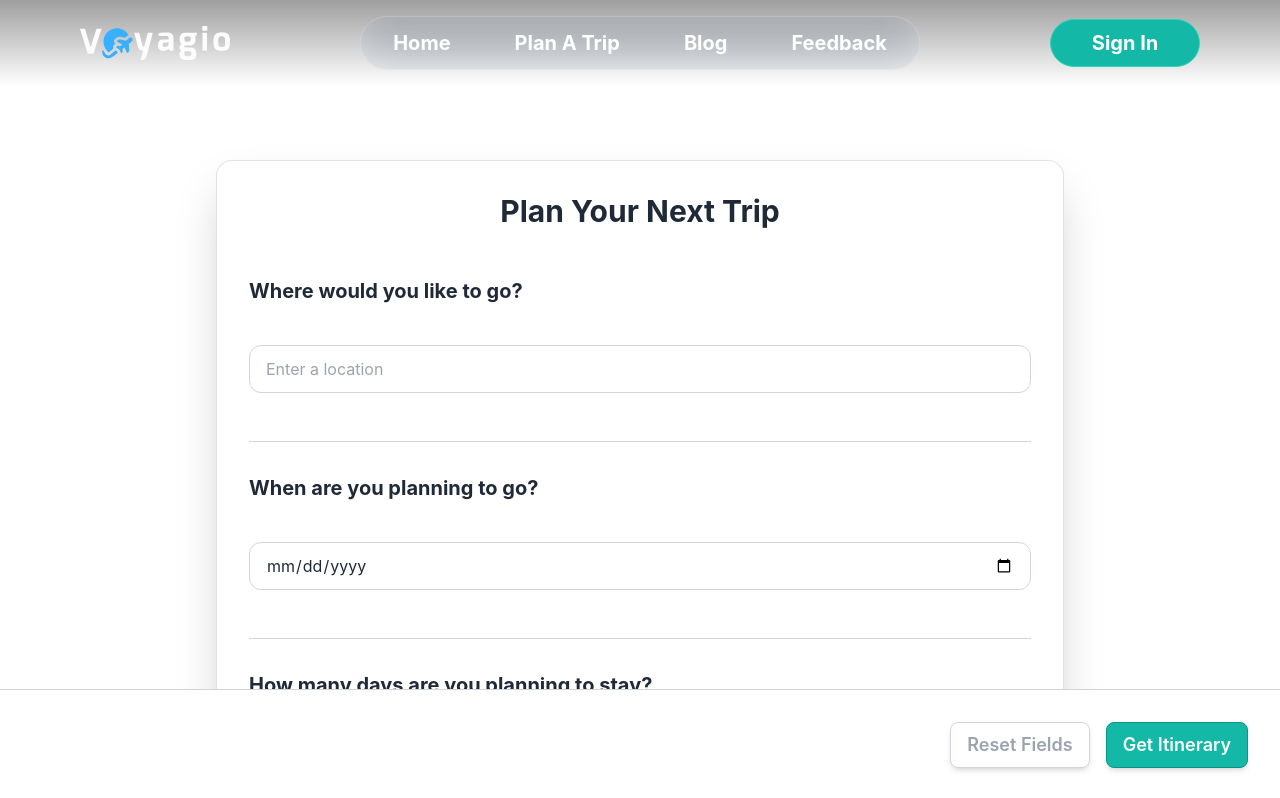
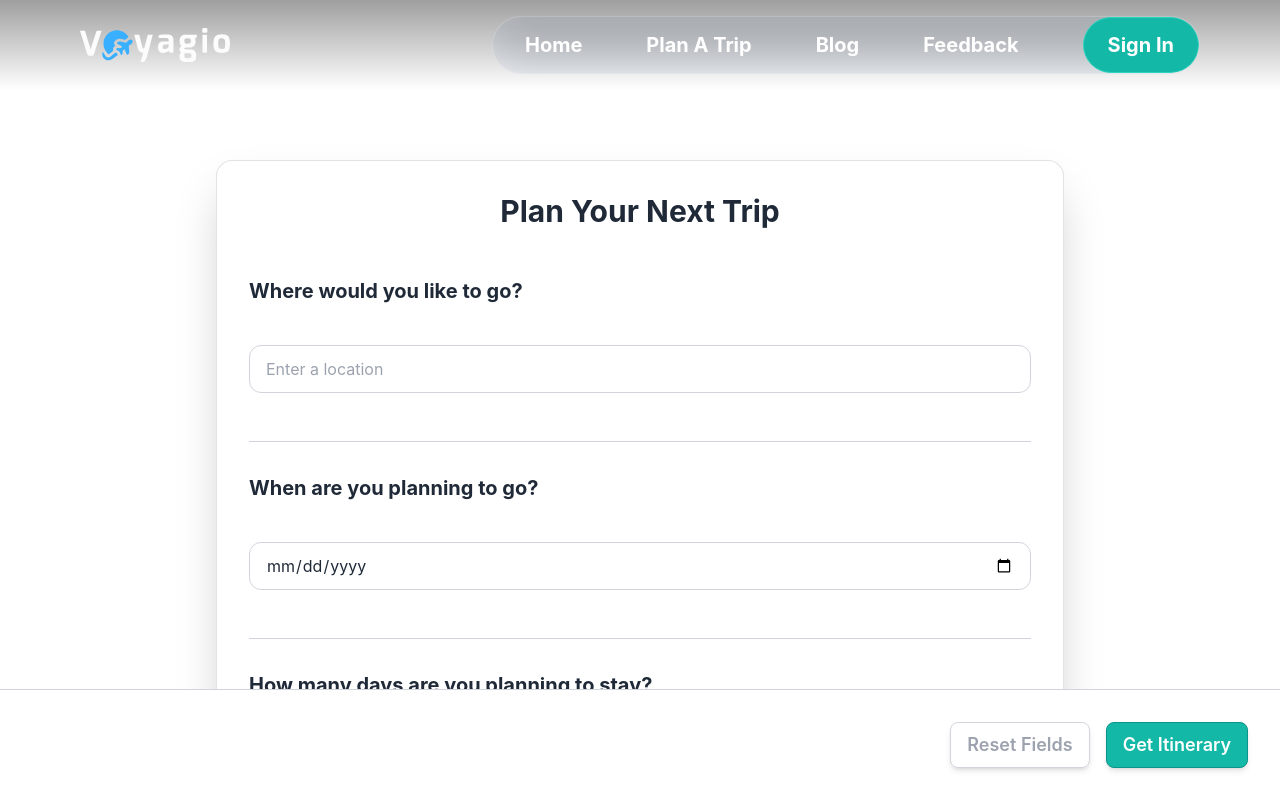
Before and after one commit to szilrdmate/voyagio, a React (Vite) app: page /planner in a window 1280 px wide. Shown: the top 798 px of the page. Built offline with nearby package versions, Linux system fonts and the light colour scheme; no server answers.

Commit message:
Experimenting with geocoding api, new navigation layout

```diff
--- a/package.json
+++ b/package.json
@@ -15,6 +15,7 @@
     "@fortawesome/free-solid-svg-icons": "^6.5.1",
     "@fortawesome/react-fontawesome": "^0.2.0",
     "@heroicons/react": "^2.1.1",
+    "@mapbox/mapbox-sdk": "^0.15.3",
     "@reduxjs/toolkit": "^2.0.1",
     "@types/mapbox-gl": "^2.7.19",
     "@types/react-router-dom": "^5.3.3",
@@ -32,6 +33,7 @@
     "remark-html": "^16.0.1"
   },
   "devDependencies": {
+    "@types/mapbox__mapbox-sdk": "^0.14.0",
     "@types/react": "^18.2.47",
     "@types/react-dom": "^18.2.17",
     "@types/react-redux": "^7.1.33",
--- a/src/components/DesktopNav.tsx
+++ b/src/components/DesktopNav.tsx
@@ -8,20 +8,20 @@ const DesktopNav = () => {
   const { user, loading } = UserAuth();
   const path =
     location.pathname == "/signin" || location.pathname == "/signup"
-      ? "opacity-0"
+      ? "hidden"
       : "";
 
   const navLoadClass = loading ? "opacity-0" : "";
 
   return (
     <div className='text-white backdrop-blur-xl w-full absolute box-border py-4 bg-gradient-to-b from-[#00000060] to-transaprent'>
-      <div className=' flex items-center justify-between mx-auto px-4 max-w-6xl '>
+      <div className='flex items-center justify-between mx-auto px-4 max-w-6xl '>
         <div>
           <NavLink to='/'>
             <img src='/logo.svg' className='w-[150px]' alt='Voyagio logo' />
           </NavLink>
         </div>
-        <div className='overflow-hidden rounded-full py-3 font-bold text-xl bg-blue-100 border-[1px] border-white border-opacity-20 bg-opacity-20 backdrop-blur-xl'>
+        <div className='flex itmes-center overflow-hidden rounded-full font-bold text-xl bg-blue-100 border-[1px] border-white border-opacity-20 bg-opacity-20 backdrop-blur-xl'>
           <NavLink
             to='/'
             className='hover:text-blue-400 py-[14px] transition-color duration-150 px-8 rounded-full'>
@@ -43,25 +43,23 @@ const DesktopNav = () => {
             className='hover:text-blue-400 py-[14px] transition-color duration-150 px-8 rounded-full'>
             Feedback
           </Link>
-        </div>
           {!user ? (
             <NavLink
               to='/signin'
-            className={`bg-teal-500 h-12 border border-teal-400 w-[150px] flex justify-center items-center text-xl font-bold rounded-full ${navLoadClass} ${path}`}>
+              className={`bg-teal-500 px-6 ml-8 border border-teal-400 flex justify-center items-center text-xl font-bold rounded-full ${navLoadClass} ${path}`}>
               Sign In
             </NavLink>
           ) : (
-          <div className='w-[150px] flex justify-center items-center'>
             <NavLink
               to='/account'
-              className={`bg-blue-500 h-12 w-fit flex justify-center items-center text-xl font-bold rounded-full`}>
+              className={`bg-blue-500 ml-8 w-fit flex justify-center items-center text-xl font-bold rounded-full`}>
               <FontAwesomeIcon
                 className='border-4 border-blue-500 rounded-full text-blue-300 text-5xl'
                 icon={faCircleUser}
               />
             </NavLink>
+          )}
         </div>
-        )}
       </div>
     </div>
   );
--- a/src/components/Itinerary.tsx
+++ b/src/components/Itinerary.tsx
@@ -98,7 +98,7 @@ const ItineraryPlanner = () => {
         <h2 className='text-3xl font-bold'>Plan Your Next Trip</h2>
 
         {/*Destination*/}
-        <div className='w-full py-8'>
+        <div className='w-full py-8 relative'>
           <h4 className='font-bold mb-8 text-xl'>
             Where would you like to go?
             {errors.destination && (
--- a/src/components/ItineraryDisplay.tsx
+++ b/src/components/ItineraryDisplay.tsx
@@ -6,6 +6,7 @@ import { FontAwesomeIcon } from "@fortawesome/react-fontawesome";
 import {
   faCalendarDays,
   faChevronLeft,
+  faDownload,
 } from "@fortawesome/free-solid-svg-icons";
 import DayFragment from "./DayFragment";
 import { Link } from "react-router-dom";
@@ -48,11 +49,14 @@ const ItineraryDisplay: React.FC<ItineraryDisplayProps> = ({ response }) => {
             <FontAwesomeIcon className='text-base mr-2' icon={faChevronLeft} />
             Back to Home
           </Link>
-          <button
-            className='text-white button absolute top-5 right-5'
-            onClick={handleNewTrip}>
-            Start New Trip
-          </button>
+          <div className='absolute top-5 right-5 space-x-2'>
+            <button className='text-white button' onClick={handleNewTrip}>
+              New Trip
+            </button>
+            <button className='text-white button '>
+              <FontAwesomeIcon icon={faDownload} />
+            </button>
+          </div>
           <div>
             <h1 className='font-bold text-3xl text-white tracking-wide leading-loose'>
               {response.destination.numberOfDays} {isMultipledays()} trip to{" "}
--- a/src/components/Map.tsx
+++ b/src/components/Map.tsx
@@ -37,7 +37,6 @@ const Map: React.FC<MapProps> = ({ location }) => {
       const initialMap = new mapboxgl.Map({
         container: mapContainerRef.current,
         style: "mapbox://styles/mapbox/streets-v11",
-        center: [0, 0], // Default center
         zoom: 12,
       });
       setMap(initialMap);
@@ -46,7 +45,9 @@ const Map: React.FC<MapProps> = ({ location }) => {
     if (location && map) {
       fetchCoordinates(location).then((coords) => {
         if (coords) {
-          map.flyTo({ center: coords });
+          map.on("load", () => {
+            map.setCenter(coords);
+          });
         }
       });
     }
--- a/src/styles/index.css
+++ b/src/styles/index.css
@@ -46,3 +46,39 @@
     transform: scale(1.05); /* Scale up on hover */
   }
 }
+
+ /* General styles for the range input */
+ input[type=range] {
+  -webkit-appearance: none;  /* Override default CSS styles */
+  appearance: none;
+  width: 100%; /* Full-width */
+  height: 5px; /* Specified height */
+  background: #ddd; /* Grey background */
+  outline: none; /* Remove outline */
+  opacity: 0.7; /* Set transparency (for mouse-over effects on hover) */
+  -webkit-transition: .2s; /* 0.2 seconds transition on hover */
+  transition: opacity .2s;
+}
+
+/* Mouse-over effects */
+input[type=range]:hover {
+  opacity: 1; /* Fully opaque on hover */
+}
+
+/* The slider handle (thumb) */
+input[type=range]::-webkit-slider-thumb {
+  -webkit-appearance: none; /* Override default look */
+  appearance: none;
+  width: 25px; /* Width of the handle */
+  height: 25px; /* Height of the handle */
+  border-radius: 50%;
+  background: rgb(59 130 246); /* Green background */
+  cursor: pointer; /* Cursor on hover */
+}
+
+input[type=range]::-moz-range-thumb {
+  width: 25px; /* Width of the handle */
+  height: 25px; /* Height of the handle */
+  background: rgb(59 130 246); /* Green background */
+  cursor: pointer; /* Cursor on hover */
+}
```
Also changed, not shown: 1 other file (tests, documents, lock files or other folders). Lines whose indentation alone changed are shown as unchanged.
